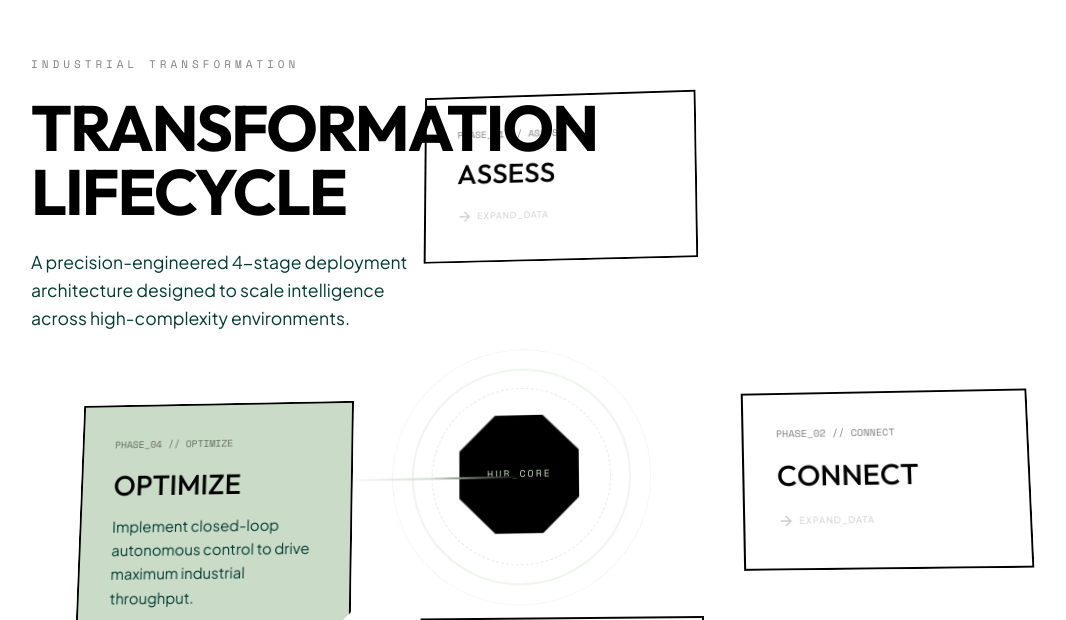
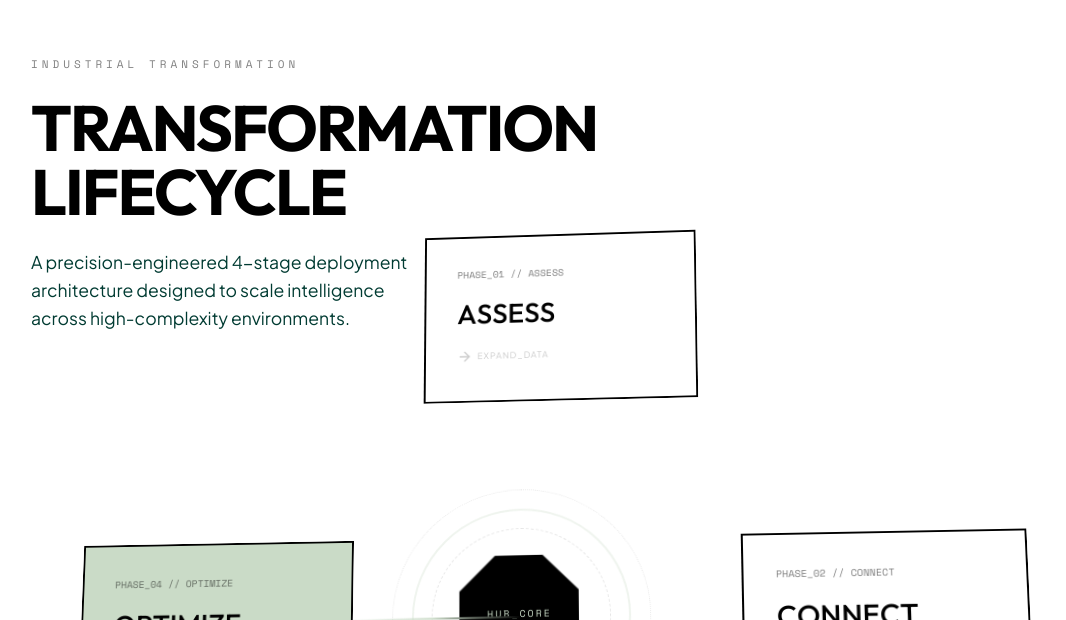
Before and after one commit to chethanmvvp-ui/Calypsion-webpage, a Next.js app: page / in a window 1280 px wide. Shown: the part 3020-3640 px from the top of the page, without its empty margins (169-1235 px from the left). Built offline with nearby package versions, Linux system fonts and the light colour scheme.

Commit message:
Industrial Transformation MOD

```diff
--- a/src/components/ProcessPillars.module.css
+++ b/src/components/ProcessPillars.module.css
@@ -1,6 +1,6 @@
 .section {
     padding: 120px 0;
-    min-height: 900px;
+    min-height: 1000px;
     /* background-color: var(--bg-primary); */
     position: relative;
     overflow: hidden;
@@ -36,6 +36,7 @@
     display: flex;
     align-items: center;
     justify-content: center;
+    margin-top: 140px; /* Push down to clear absolute title */
 }
 
 .hubWrapper {
```
